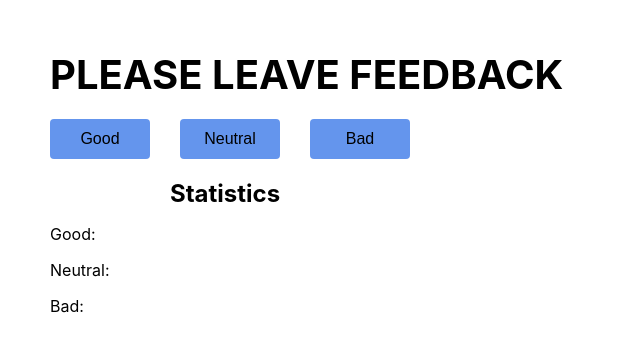
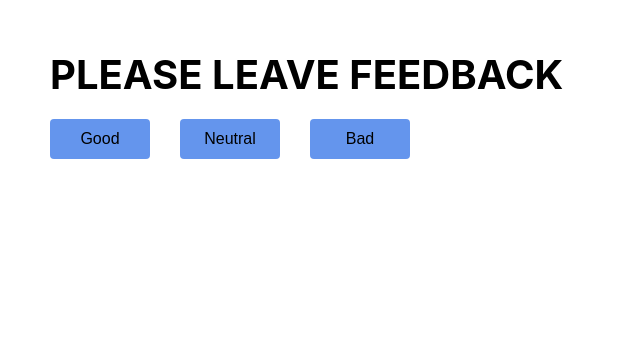
Before and after one commit to VitaNYCH/goit-react-hw-02-feedback, a React (Create React App) app: page / in a window 1280 px wide. Shown: the top 352 px of the page, without its empty margins (0-640 px from the left). Built offline with nearby package versions, Linux system fonts and the light colour scheme.

Commit message:
Created methods for the Statistics

```diff
--- a/src/components/App/App.jsx
+++ b/src/components/App/App.jsx
@@ -1,6 +1,6 @@
 import React from "react";
-import FeedbackForm from "../FeedbackForm";
-import Container from './App.styled';
+import {FeedbackForm} from "../FeedbackForm";
+import {Container} from './App.styled';
 export const App = () => {
   return (
     <Container>
--- a/src/components/App/App.styled.jsx
+++ b/src/components/App/App.styled.jsx
@@ -1,7 +1,5 @@
 import styled from '@emotion/styled';
 
-const Container = styled.div`
+export const Container = styled.div`
 padding: 50px;
 `;
-
-export default Container;
--- a/src/components/FeedbackForm/FeedbackForm.jsx
+++ b/src/components/FeedbackForm/FeedbackForm.jsx
@@ -1,20 +1,52 @@
 import React from 'react';
+import { Statistics } from 'components/Statistics';
 import {FeedbackTitle, Button} from "./FeedbackForm.styled";
-import Statistics from 'components/Statistics';
 
 
-class FeedbackForm extends React.Component{
 
-    render(){
+export class FeedbackForm extends React.Component{
+
+state = {
+    good: 0,
+    neutral: 0,
+    bad: 0
+}
+
+
+handleGoodRate = () => {
+   this.setState(prevState =>(
+    {good: prevState.good +1,
+    }));
+};
+
+handelNeutralRate = () => {
+    this.setState(prevState =>(
+    {neutral: prevState.neutral +1,
+    }));
+};
+
+handelBadRate = () => {
+    this.setState(prevState => (
+     {bad: prevState.bad +1,
+    }));
+
+};
+
+countTotalFeedback=()=>{
+
+};
+
+
+render(){
     return(
     <>
-    <FeedbackTitle>Please leave feedback</FeedbackTitle>
-    <Button type = "button">Good</Button>
-    <Button type = "button">Neutral</Button>
-    <Button type = "button">Bad</Button>
-    <Statistics/>
+   <FeedbackTitle>Please leave feedback</FeedbackTitle>
+   <Button type = "button" onClick = {this.handleGoodRate}>Good</Button>
+    <Button type = "button" onClick = {this.handelNeutralRate}>Neutral</Button>
+    <Button type = "button" onClick = {this.handelBadRate}>Bad</Button>
+
+   <Statistics onGoodRate={this.state.good} onNeutralRate={this.state.neutral} onBadRate={this.state.bad}/>
+
     </>)
     }
- }
-
-export default FeedbackForm;
+}
--- a/src/components/FeedbackForm/FeedbackForm.styled.jsx
+++ b/src/components/FeedbackForm/FeedbackForm.styled.jsx
@@ -7,6 +7,7 @@ text-transform: uppercase;
 margin: 0;
 margin-bottom: 20px;
 `;
+
 
 export const Button = styled.button`
 
--- a/src/components/FeedbackForm/index.js
+++ b/src/components/FeedbackForm/index.js
@@ -1 +1 @@
-export {default} from './FeedbackForm';
+export {FeedbackForm} from './FeedbackForm';
--- a/src/components/Statistics/Statistics.jsx
+++ b/src/components/Statistics/Statistics.jsx
@@ -1,21 +1,16 @@
-import React from 'react';
-import { StatisticsSection, StatisticsTitle, StatisticsList, StatisticsItem } from './Statistics.styled';
-class Statistics extends React.Component{
+import React from "react";
+import {StatisticsSection, StatisticsTitle, StatisticsList, StatisticsItem, StatisticsValue } from './Statistics.styled';
 
-render(){
-
-    return(<StatisticsSection>
+export const Statistics = ({onGoodRate, onNeutralRate, onBadRate}) => {
+<StatisticsSection>
     <StatisticsTitle>Statistics</StatisticsTitle>
     <StatisticsList>
-        <StatisticsItem>Good: </StatisticsItem>
-        <StatisticsItem>Neutral: </StatisticsItem>
-        <StatisticsItem>Bad: </StatisticsItem>
+        <StatisticsItem>Good:<StatisticsValue>{onGoodRate}</StatisticsValue> </StatisticsItem>
+        <StatisticsItem>Neutral:<StatisticsValue>{onNeutralRate}</StatisticsValue></StatisticsItem>
+        <StatisticsItem>Bad:<StatisticsValue>{onBadRate}</StatisticsValue></StatisticsItem>
+        <StatisticsItem>Total:<StatisticsValue></StatisticsValue></StatisticsItem>
+        <StatisticsItem>Positive feedback:<StatisticsValue>%</StatisticsValue></StatisticsItem>
     </StatisticsList>
     </StatisticsSection>
 
-    )
 }
-
-}
-
-export default Statistics;
--- a/src/components/Statistics/Statistics.styled.jsx
+++ b/src/components/Statistics/Statistics.styled.jsx
@@ -13,15 +13,20 @@ margin:0 120px;
 
 export const StatisticsList = styled.ul`
 list-style: none;
-
-margin: 0 auto;
+width: 120px;
+margin: 0;
 padding: 0;
 `;
 
 export const StatisticsItem = styled.li`
 display:flex;
-flex-direction: column;
+flex-direction: row;
+justify-content: space-between;
 margin-top: 16px;
+`;
 
+export const StatisticsValue = styled.span`
+font-weight: 500;
+font-size: 18px;
 
 `;
--- a/src/components/Statistics/index.js
+++ b/src/components/Statistics/index.js
@@ -1 +1 @@
-export {default} from './Statistics';
+export{Statistics} from './Statistics';
```
